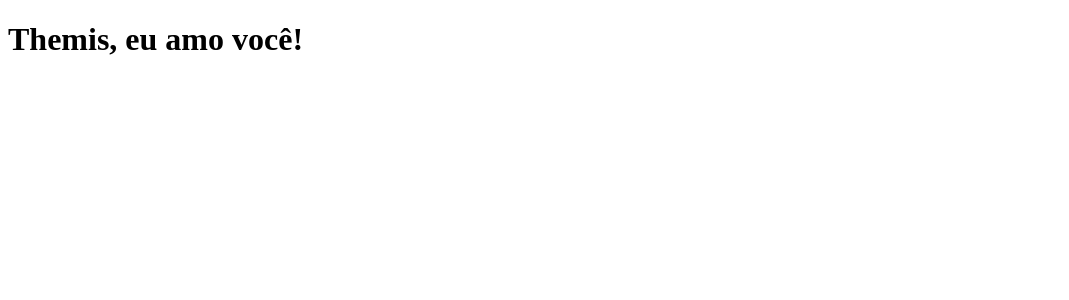
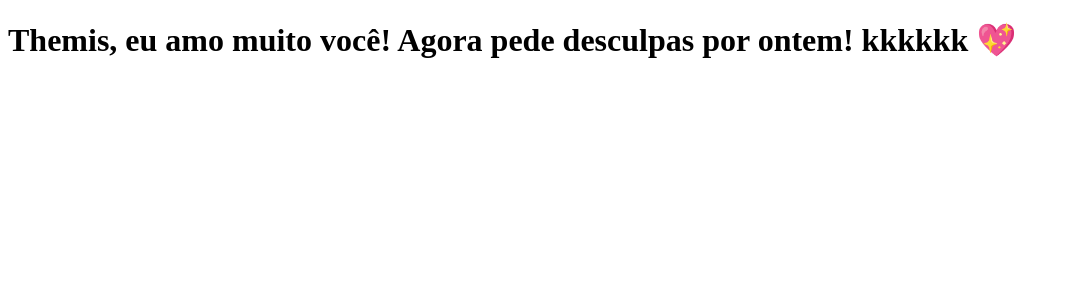
Before and after one commit to Ryan-Costa/clone-tabnews, a Next.js app: page / in a window 1280 px wide. Shown: the top 300 px of the page, without its empty margins (0-1069 px from the left). Built offline with nearby package versions, Linux system fonts and the light colour scheme.

Commit message:
atualização da frase inicial

```diff
--- a/pages/index.js
+++ b/pages/index.js
@@ -2,7 +2,7 @@ import { useState } from "react";
 
 function Home() {
     return (
-        <h1>Themis, eu amo você!</h1>
+        <h1>Themis, eu amo muito você! Agora pede desculpas por ontem! kkkkkk 💖</h1>
     )
 }
 
```
